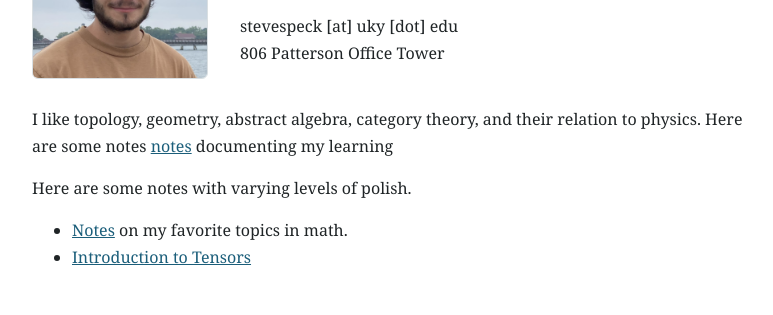
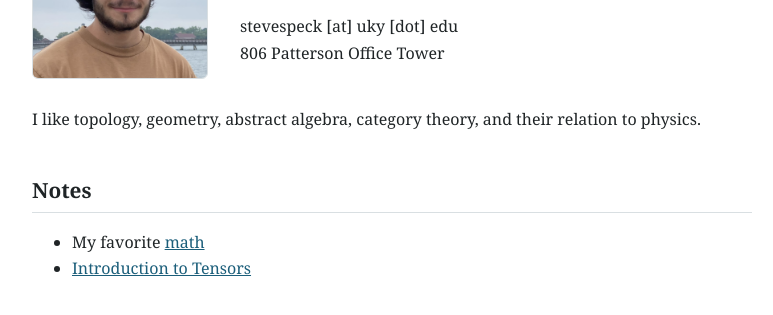
Before and after one commit to steve-speck/steve-speck.github.io, a plain HTML site: page index.html in a window 1280 px wide. Shown: the part 137-452 px from the top of the page, without its empty margins (248-1021 px from the left). Drawn offline with Linux system fonts and the light colour scheme.

Commit message:
Revise notes section in index.html
Updated content structure and links in the notes section.

```diff
--- a/index.html
+++ b/index.html
@@ -88,13 +88,13 @@
       </div>
     </div>
 
-    <p style="margin-top:1.5rem">I like topology, geometry, abstract algebra, category theory, and their relation to physics. Here are some notes <a href="https://steve-speck.github.io/research-notes/">notes</a> documenting my learning</p>
+    <p style="margin-top:1.5rem">I like topology, geometry, abstract algebra, category theory, and their relation to physics.</p>
 
-    <p> Here are some notes with varying levels of polish. </p>
+    <h2>Notes</h2>
 
     <ul>
-  <li><a href="https://steve-speck.github.io/research-notes/">Notes</a> on my favorite topics in math.</li>
-  <li><a href="https://steve-speck.github.io/Introduction-to-Tensors/">Introduction to Tensors</a></li>
+  <li> My favorite <a href="https://steve-speck.github.io/research-notes/">math</a></li>
+  <li><a href="https://steve-speck.github.io/tensors-intro/">Introduction to Tensors</a></li>
 </ul>
     <!--
     <h2 id="interests">Interests</h2>
```
